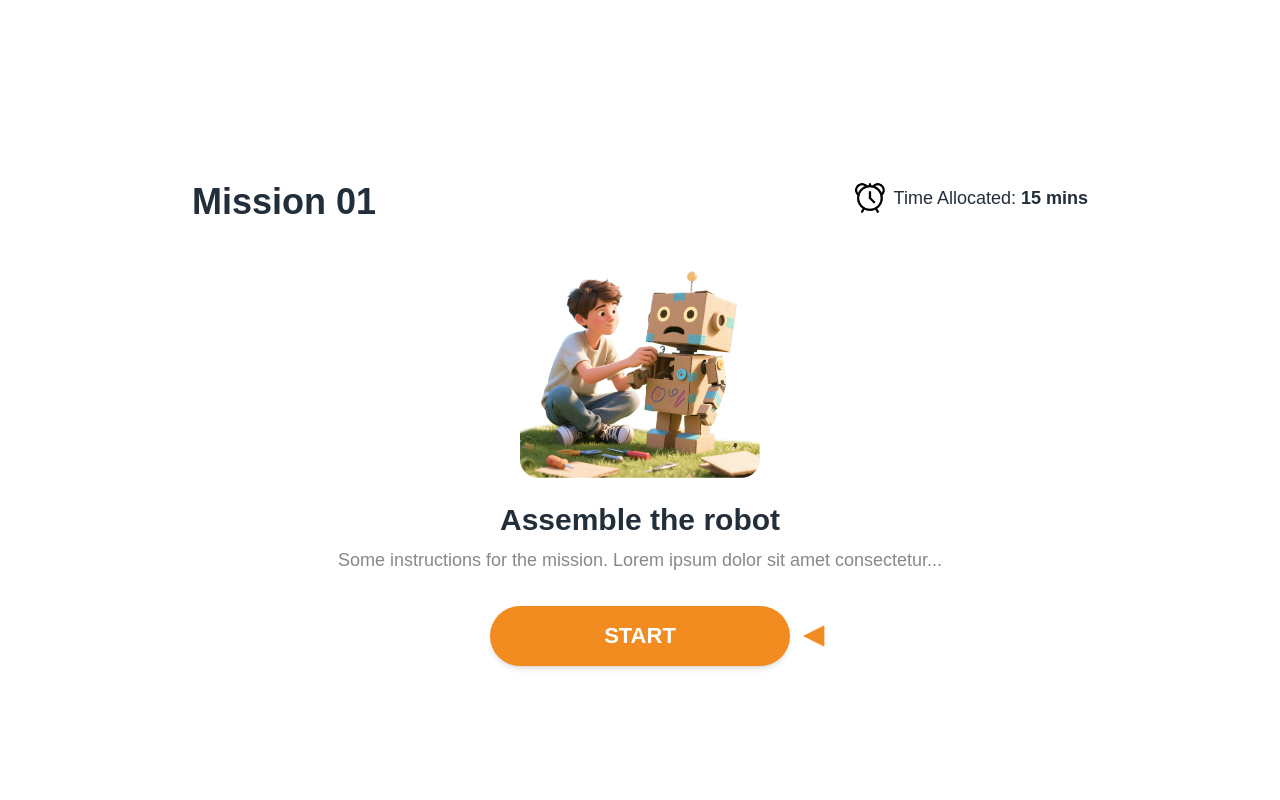
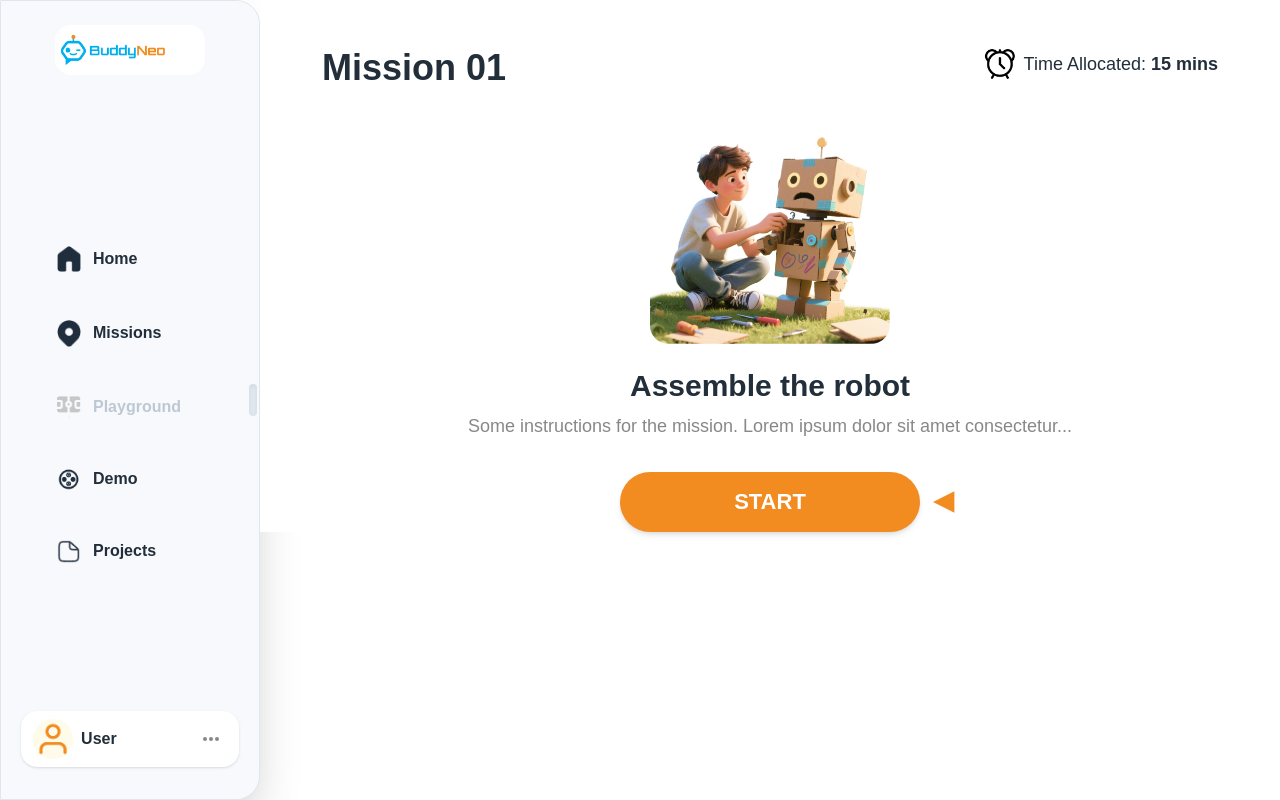
Before and after one commit to MagicBitTutorial123/Neo, a Next.js app: page /missions/1 in a window 1280 px wide. Built offline with nearby package versions, Linux system fonts and the light colour scheme.

Commit message:
added sideNavbar to the mission step pages

```diff
--- a/app/missions/[id]/page.tsx
+++ b/app/missions/[id]/page.tsx
@@ -3,6 +3,7 @@ import { useParams } from "next/navigation";
 import { missions } from "@/data/missions";
 import { missionLayoutMap } from "@/data/missionLayoutMap";
 import StandardMissionLayout from "@/components/StandardMissionLayout";
+import SideNavbar from "@/components/SideNavbar";
 // import BlocklySplitLayout from "@/components/BlocklySplitLayout";
 
 const validMissionIds = ["1", "2"] as const;
@@ -21,7 +22,14 @@ export default function MissionPage() {
 
   switch (layoutType) {
     case "standardIntroLayout":
-      return <StandardMissionLayout mission={mission} />;
+      return (
+        <div className="flex h-screen bg-white overflow-hidden">
+          <SideNavbar />
+          <div className="flex-1 overflow-hidden">
+            <StandardMissionLayout mission={mission} />
+          </div>
+        </div>
+      );
     // case "blocklySplitLayout":
     //   return <BlocklySplitLayout mission={mission} />;
     default:
```
